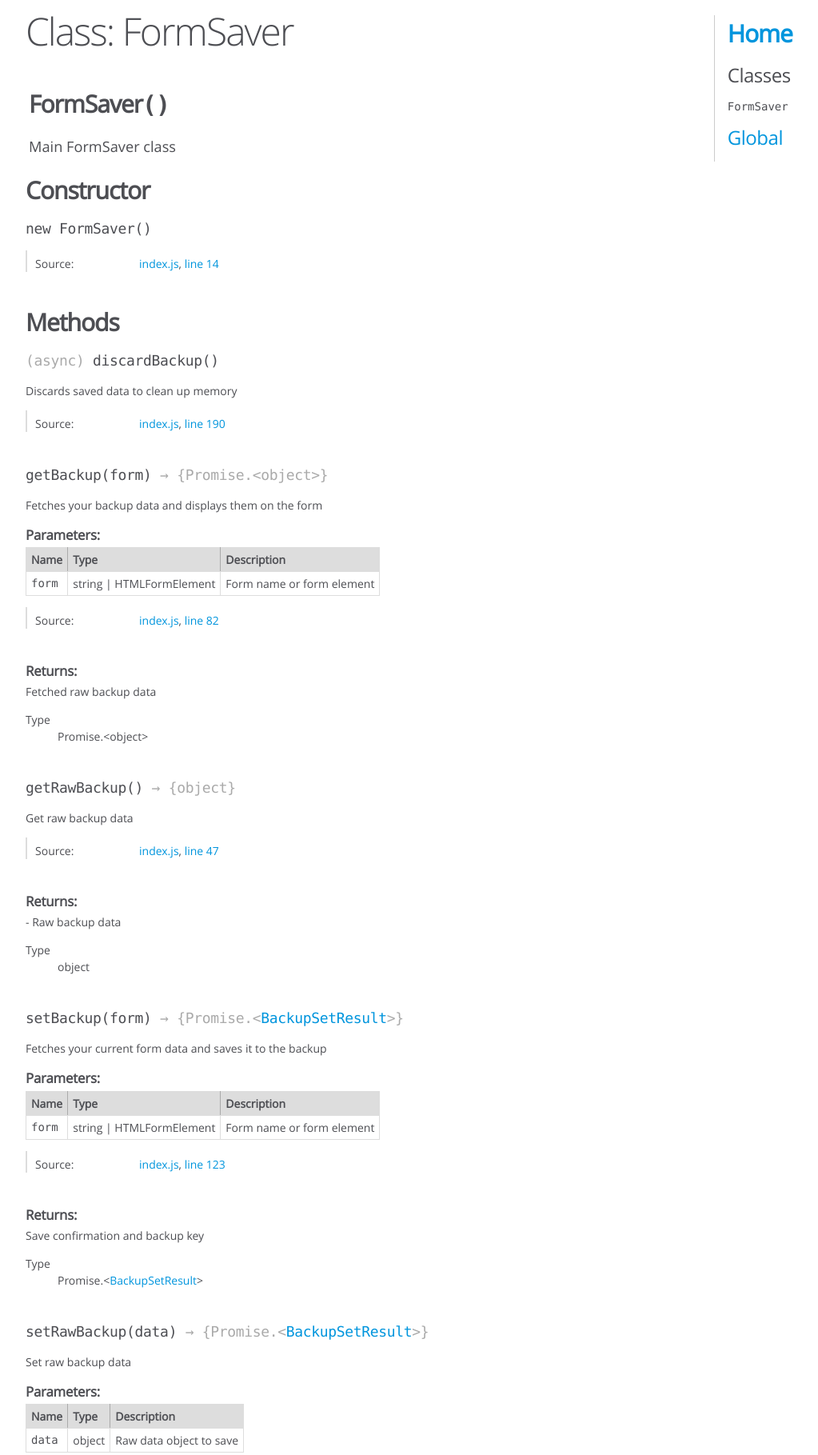
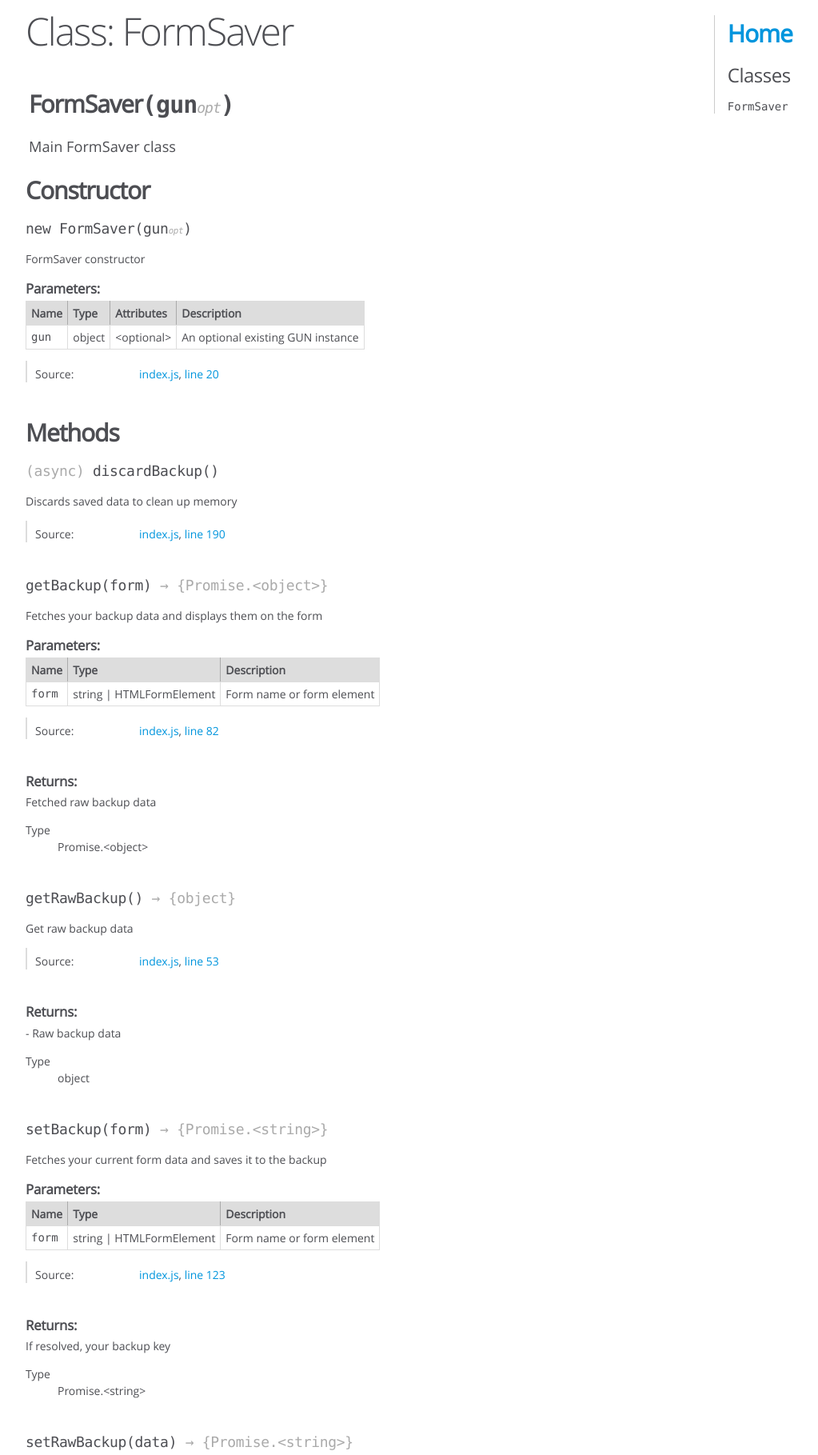
Before and after one commit to smixqse/formsaver, a website: page docs/FormSaver.html in a window 1280 px wide. Shown: the part 17-1836 px from the top of the page at 80% size, without its empty margins (0-1023 px from the left). Drawn offline with Linux system fonts and the light colour scheme.

Commit message:
fixing docs and adding minification

```diff
--- a/docs/FormSaver.html
+++ b/docs/FormSaver.html
@@ -28,7 +28,7 @@
 
 <header>
 
-        <h2><span class="attribs"><span class="type-signature"></span></span>FormSaver<span class="signature">()</span><span class="type-signature"></span></h2>
+        <h2><span class="attribs"><span class="type-signature"></span></span>FormSaver<span class="signature">(gun<span class="signature-attributes">opt</span>)</span><span class="type-signature"></span></h2>
 
             <div class="class-description">Main FormSaver class</div>
 
@@ -45,7 +45,16 @@
 
 
 
-    <h4 class="name" id="FormSaver"><span class="type-signature"></span>new FormSaver<span class="signature">()</span><span class="type-signature"></span></h4>
+    <h4 class="name" id="FormSaver"><span class="type-signature"></span>new FormSaver<span class="signature">(gun<span class="signature-attributes">opt</span>)</span><span class="type-signature"></span></h4>
+
+
+
+
+
+
+<div class="description">
+    FormSaver constructor
+</div>
 
 
 
@@ -55,9 +64,65 @@
 
 
 
+    <h5>Parameters:</h5>
+
+
+<table class="params">
+    <thead>
+    <tr>
+
+        <th>Name</th>
+
+
+        <th>Type</th>
+
+
+        <th>Attributes</th>
 
 
 
+
+        <th class="last">Description</th>
+    </tr>
+    </thead>
+
+    <tbody>
+
+
+        <tr>
+
+                <td class="name"><code>gun</code></td>
+
+
+            <td class="type">
+
+
+<span class="param-type">object</span>
+
+
+
+            </td>
+
+
+                <td class="attributes">
+
+                    &lt;optional><br>
+
+
+
+
+
+                </td>
+
+
+
+
+            <td class="description last">An optional existing GUN instance</td>
+        </tr>
+
+
+    </tbody>
+</table>
 
 
 
@@ -93,7 +158,7 @@
 
     <dt class="tag-source">Source:</dt>
     <dd class="tag-source"><ul class="dummy"><li>
-        <a href="index.js.html">index.js</a>, <a href="index.js.html#line14">line 14</a>
+        <a href="index.js.html">index.js</a>, <a href="index.js.html#line20">line 20</a>
     </li></ul></dd>
 
 
@@ -451,7 +516,7 @@
 
     <dt class="tag-source">Source:</dt>
     <dd class="tag-source"><ul class="dummy"><li>
-        <a href="index.js.html">index.js</a>, <a href="index.js.html#line47">line 47</a>
+        <a href="index.js.html">index.js</a>, <a href="index.js.html#line53">line 53</a>
     </li></ul></dd>
 
 
@@ -509,7 +574,7 @@
 
 
 
-    <h4 class="name" id="setBackup"><span class="type-signature"></span>setBackup<span class="signature">(form)</span><span class="type-signature"> &rarr; {Promise.&lt;<a href="global.html#BackupSetResult">BackupSetResult</a>>}</span></h4>
+    <h4 class="name" id="setBackup"><span class="type-signature"></span>setBackup<span class="signature">(form)</span><span class="type-signature"> &rarr; {Promise.&lt;string>}</span></h4>
 
 
 
@@ -642,7 +707,7 @@
 
 
 <div class="param-desc">
-    Save confirmation and backup key
+    If resolved, your backup key
 </div>
 
 
@@ -653,7 +718,7 @@
     </dt>
     <dd>
 
-<span class="param-type">Promise.&lt;<a href="global.html#BackupSetResult">BackupSetResult</a>></span>
+<span class="param-type">Promise.&lt;string></span>
 
 
     </dd>
@@ -671,7 +736,7 @@
 
 
 
-    <h4 class="name" id="setRawBackup"><span class="type-signature"></span>setRawBackup<span class="signature">(data)</span><span class="type-signature"> &rarr; {Promise.&lt;<a href="global.html#BackupSetResult">BackupSetResult</a>>}</span></h4>
+    <h4 class="name" id="setRawBackup"><span class="type-signature"></span>setRawBackup<span class="signature">(data)</span><span class="type-signature"> &rarr; {Promise.&lt;string>}</span></h4>
 
 
 
@@ -801,7 +866,7 @@
 
 
 <div class="param-desc">
-    Save confirmation and backup key
+    If resolved, your backup key
 </div>
 
 
@@ -812,7 +877,7 @@
     </dt>
     <dd>
 
-<span class="param-type">Promise.&lt;<a href="global.html#BackupSetResult">BackupSetResult</a>></span>
+<span class="param-type">Promise.&lt;string></span>
 
 
     </dd>
@@ -931,7 +996,7 @@
 
     <dt class="tag-source">Source:</dt>
     <dd class="tag-source"><ul class="dummy"><li>
-        <a href="index.js.html">index.js</a>, <a href="index.js.html#line23">line 23</a>
+        <a href="index.js.html">index.js</a>, <a href="index.js.html#line29">line 29</a>
     </li></ul></dd>
 
 
@@ -999,13 +1064,13 @@
 </div>
 
 <nav>
-    <h2><a href="index.html">Home</a></h2><h3>Classes</h3><ul><li><a href="FormSaver.html">FormSaver</a></li></ul><h3><a href="global.html">Global</a></h3>
+    <h2><a href="index.html">Home</a></h2><h3>Classes</h3><ul><li><a href="FormSaver.html">FormSaver</a></li></ul>
 </nav>
 
 <br class="clear">
 
 <footer>
-    Documentation generated by <a href="https://github.com/jsdoc/jsdoc">JSDoc 3.6.4</a> on Thu Jun 25 2020 20:14:05 GMT-0300 (Horário Padrão de Brasília)
+    Documentation generated by <a href="https://github.com/jsdoc/jsdoc">JSDoc 3.6.4</a> on Fri Jun 26 2020 15:30:30 GMT-0300 (Horário Padrão de Brasília)
 </footer>
 
 <script> prettyPrint(); </script>
```
Also changed, not shown: docs/index.html (+2 -2 lines), docs/index.js.html (+13 -13 lines), index.html (deleted, +0 -20 lines), index.js (+11 -11 lines), package.json (+20 -9 lines), .babelrc (added), README.md, dist/formSaver.js, dist/formSaver.min.js (added), 1 other file.
